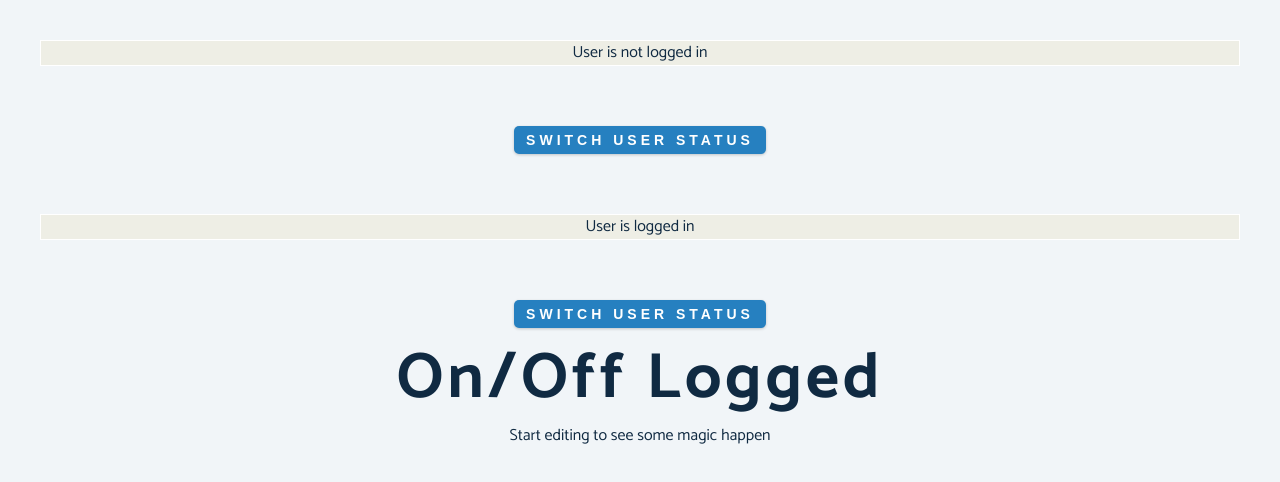
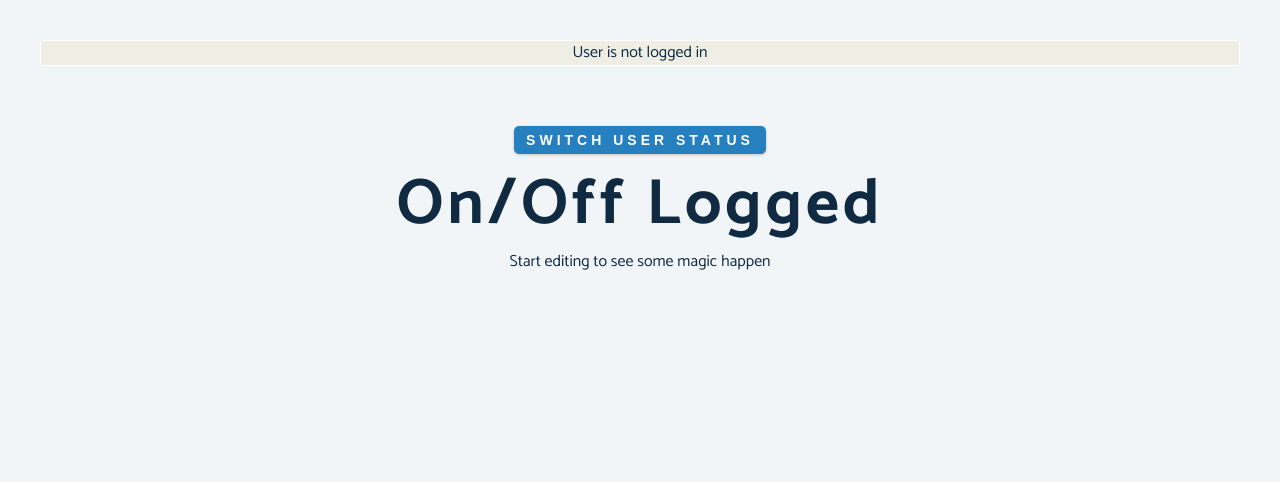
Before and after one commit to xxxmarxxx/first-react, a React (Create React App) app: page / in a window 1280 px wide. Shown: the top 482 px of the page. Built offline with nearby package versions, Linux system fonts and the light colour scheme.

Commit message:
vesion two

```diff
--- a/src/PolskieUdemy/LE140/App.js
+++ b/src/PolskieUdemy/LE140/App.js
@@ -4,7 +4,8 @@ import React, { useState } from "react";
 import Button from "./Button";
 import UserInfo from "./UserInfo";
 
-import { AppContext, defaultObject } from "./AppContext";
+// import { AppContext, defaultObject } from "./AppContext";
+import AppProvider from "./AppContext";
 
 //* jak sie korzysta z context
 //! class function component
@@ -58,27 +59,19 @@ import { AppContext, defaultObject } from "./AppContext";
 // export default App;
 //! change to array function
 const App = () => {
-  const [isUserLogged, setIsUserLogged] = useState(defaultObject.isUserLogged);
-  const [isUserAdult, setIsUserAdult] = useState(true);
+  // const [isUserLogged, setIsUserLogged] = useState(defaultObject.isUserLogged);
+  // const [isUserAdult, setIsUserAdult] = useState(true);
 
-  const toggleLoggedState = () => setIsUserLogged((prevValue) => !prevValue);
-  const toggleAdultState = () => setIsUserAdult((prevValue) => !prevValue);
+  // const toggleLoggedState = () => setIsUserLogged((prevValue) => !prevValue);
+  // const toggleAdultState = () => setIsUserAdult((prevValue) => !prevValue);
 
   return (
     <div className="center">
-      <AppContext.Provider value={{ isUserLogged, toggleLoggedState }}>
+      <AppProvider >
         <UserInfo />
         <Button />
-      </AppContext.Provider>
-      <AppContext.Provider
-        value={{
-          isUserLogged: isUserAdult,
-          toggleLoggedState: toggleAdultState,
-        }}
-      >
-        <UserInfo />
-        <Button />
-      </AppContext.Provider>
+      </AppProvider>
+
       <h1>on/off Logged</h1>
       <p>Start editing to see some magic happen </p>
     </div>
--- a/src/PolskieUdemy/LE140/AppContext.js
+++ b/src/PolskieUdemy/LE140/AppContext.js
@@ -1,7 +1,27 @@
-import { createContext } from "react";
+import React, {createContext,useState} from 'react';
 
-export const defaultObject = {
-  isUserLogged: false,
-  toggleLoggedState: () => {},
+
+
+//! version one
+// export const defaultObject = {
+//   isUserLogged: false,
+//   toggleLoggedState: () => {},
+// };
+// export const AppContext = createContext(defaultObject);
+
+//! version two lesson 142
+export const AppContext = createContext();
+
+const AppProvider = ({ children }) => {
+  const [isUserLogged, setIsUserLogged] = useState(false);
+
+
+  const toggleLoggedState = () => setIsUserLogged((prevValue) => !prevValue);
+
+
+  return <AppContext.Provider value={{ isUserLogged, toggleLoggedState }}>
+    {children}
+    </AppContext.Provider>;
 };
-export const AppContext = createContext(defaultObject);
+
+export default AppProvider;
```
